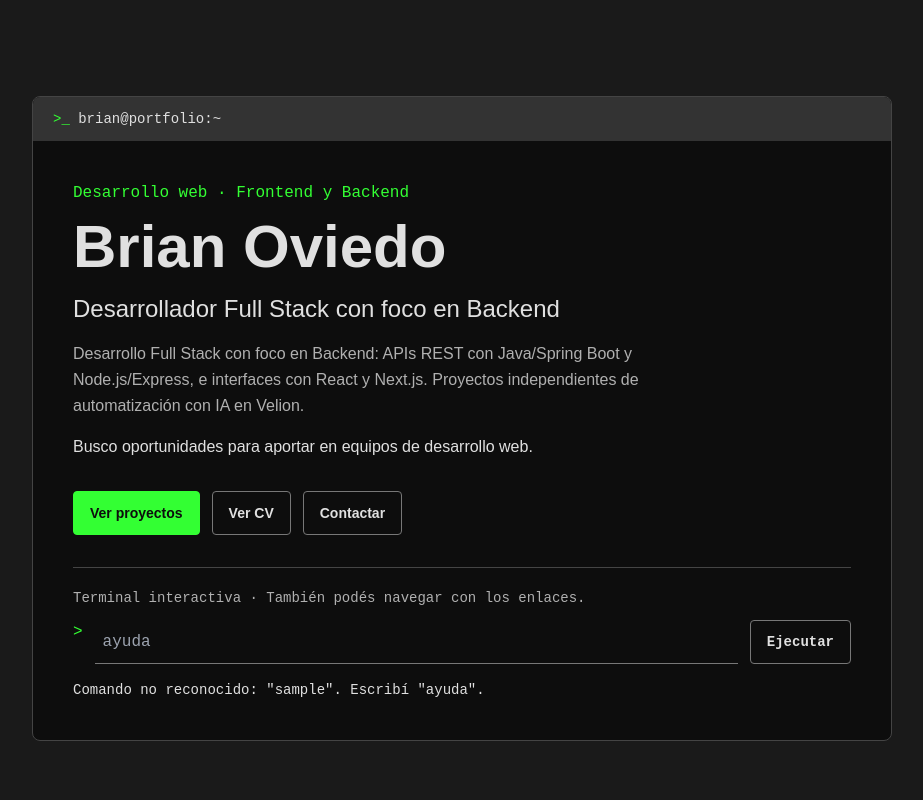
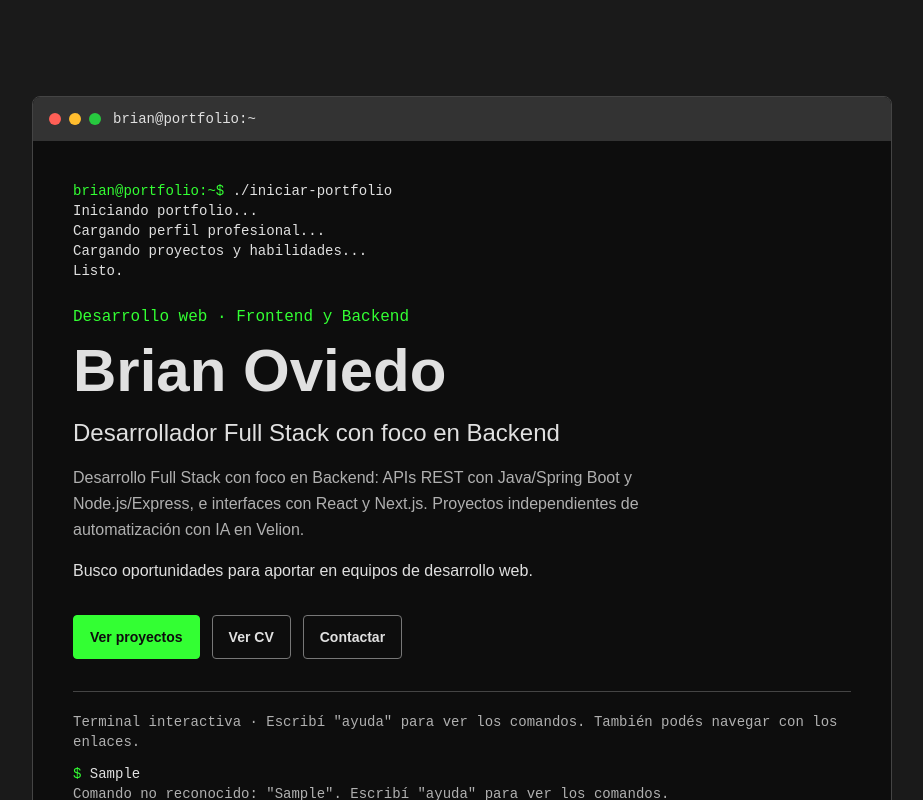
Before and after one commit to elbrayan9/mi-portafolio-react, a React (Vite) app: page / in a window 1280 px wide. Both pictures are taken after typing "Sample" into the empty fields and a click on the button "Ejecutar". Shown: the top 800 px of the page, without its empty margins (178-1101 px from the left). Built offline with nearby package versions, Linux system fonts and the light colour scheme.

Commit message:
feat(portfolio): recuperar terminal interactiva moderna

```diff
--- a/src/components/Hero.jsx
+++ b/src/components/Hero.jsx
@@ -1,50 +1,134 @@
-import { useState } from "react";
+import { useCallback, useEffect, useRef, useState } from "react";
 import { profile } from "../data";
+import Terminal from "./Terminal";
 
-const destinations = { sobremi: "about", capacidades: "capabilities", proyectos: "projects", habilidades: "skills", contacto: "contact", cv: "cv" };
+const bootLines = [
+  { text: "./iniciar-portfolio", prompt: true },
+  { text: "Iniciando portfolio..." },
+  { text: "Cargando perfil profesional..." },
+  { text: "Cargando proyectos y habilidades..." },
+  { text: "Listo." },
+];
+const DONE = { lineIndex: bootLines.length, charIndex: 0 };
+const START = { lineIndex: 0, charIndex: 0 };
+const CHAR_DELAY = 35;
+const LINE_DELAY = 350;
+const INTERACTIVE = "input, textarea, button, a, select, [contenteditable]";
+
+const prefersReducedMotion = () => typeof window !== "undefined" && window.matchMedia && window.matchMedia("(prefers-reduced-motion: reduce)").matches;
+const nextStep = ({ lineIndex, charIndex }) => charIndex < bootLines[lineIndex].text.length ? { lineIndex, charIndex: charIndex + 1 } : { lineIndex: lineIndex + 1, charIndex: 0 };
+
+function BootLine({ line, index, step }) {
+  const typed = index < step.lineIndex ? line.text.length : index === step.lineIndex ? step.charIndex : 0;
+  const typing = index === step.lineIndex;
+  return (
+    <p className="terminal-line">
+      {line.prompt && <span className="text-primary-color">brian@portfolio:~$ </span>}
+      {line.text.slice(0, typed)}
+      {typing && <span className="terminal-cursor" />}
+      <span className="invisible">{line.text.slice(typed)}</span>
+    </p>
+  );
+}
 
 export default function Hero() {
-  const [input, setInput] = useState("");
-  const [response, setResponse] = useState('Escribí "ayuda" para ver los comandos.');
-  function submit(event) {
-    event.preventDefault();
-    const command = input.trim().toLowerCase();
-    if (!command) return;
-    if (command === "limpiar") setResponse("");
-    else if (command === "ayuda") setResponse(`Comandos: ${Object.keys(destinations).join(", ")}, limpiar.`);
-    else if (destinations[command]) {
-      const section = document.getElementById(destinations[command]);
-      section?.scrollIntoView();
-      section?.focus({ preventScroll: true });
-      setResponse(`Sección: ${command}.`);
-    } else setResponse(`Comando no reconocido: "${command}". Escribí "ayuda".`);
-    setInput("");
-  }
+  const [step, setStep] = useState(() => prefersReducedMotion() ? DONE : START);
+  const animating = step.lineIndex < bootLines.length;
+  const timerRef = useRef(null);
+  const skipRef = useRef(null);
+  const inputRef = useRef(null);
+  const focusInputRef = useRef(false);
+
+  const skip = useCallback(() => {
+    clearTimeout(timerRef.current);
+    if (skipRef.current && document.activeElement === skipRef.current) focusInputRef.current = true;
+    setStep(DONE);
+  }, []);
+
+  useEffect(() => {
+    if (step.lineIndex >= bootLines.length) return;
+    const lineEnded = step.charIndex >= bootLines[step.lineIndex].text.length;
+    timerRef.current = setTimeout(() => {
+      setStep(prev => {
+        const next = nextStep(prev);
+        if (next.lineIndex >= bootLines.length) {
+          focusInputRef.current = document.activeElement === skipRef.current;
+        }
+        return next;
+      });
+    }, lineEnded ? LINE_DELAY : CHAR_DELAY);
+    return () => clearTimeout(timerRef.current);
+  }, [step]);
+
+  useEffect(() => {
+    if (!animating) return;
+    function onKeyDown(event) {
+      const target = event.target instanceof Element ? event.target : null;
+      if (event.defaultPrevented || target?.closest("dialog")) return;
+      if (event.key === "Escape" || (event.key === "Enter" && !target?.closest(INTERACTIVE))) skip();
+    }
+    document.addEventListener("keydown", onKeyDown);
+    return () => document.removeEventListener("keydown", onKeyDown);
+  }, [animating, skip]);
+
+  useEffect(() => {
+    if (animating || !focusInputRef.current) return;
+    focusInputRef.current = false;
+    inputRef.current?.focus();
+  }, [animating]);
+
+  useEffect(() => {
+    if (!animating) return;
+    const mediaQuery = window.matchMedia("(prefers-reduced-motion: reduce)");
+    const handleChange = () => {
+      if (mediaQuery.matches) {
+        clearTimeout(timerRef.current);
+        if (skipRef.current && document.activeElement === skipRef.current) focusInputRef.current = true;
+        setStep(DONE);
+      }
+    };
+    if (mediaQuery.addEventListener) {
+      mediaQuery.addEventListener("change", handleChange);
+      return () => mediaQuery.removeEventListener("change", handleChange);
+    } else if (mediaQuery.addListener) {
+      mediaQuery.addListener(handleChange);
+      return () => mediaQuery.removeListener(handleChange);
+    }
+  }, [animating]);
+
   return (
     <header id="hero" className="max-w-[900px] mx-auto px-5 py-16 md:py-24">
       <div className="terminal-panel overflow-hidden">
-        <div className="bg-[#333] px-5 py-3 font-mono text-sm"> <span aria-hidden="true" className="text-primary-color">&gt;_ </span>brian@portfolio:~</div>
-        <div className="p-6 md:p-10">
-          <p className="font-mono text-primary-color mb-3">Desarrollo web · Frontend y Backend</p>
-          <h1 className="text-4xl md:text-6xl font-bold mb-4">{profile.name}</h1>
-          <p className="text-2xl mb-4">{profile.role}</p>
-          <p className="text-secondary-color leading-relaxed max-w-2xl">{profile.summary}</p>
-          <p className="mt-4">Busco oportunidades para aportar en equipos de desarrollo web.</p>
+        <div className="terminal-bar">
+          <span aria-hidden="true" className="flex gap-2 shrink-0">
+            <span className="terminal-light bg-[#ff5f56]" />
+            <span className="terminal-light bg-[#ffbd2e]" />
+            <span className="terminal-light bg-[#27c93f]" />
+          </span>
+          <p className="truncate min-w-0">brian@portfolio:~</p>
+        </div>
+        <div className="p-5 md:p-10 min-w-0">
+          <div aria-hidden="true" className="font-mono text-sm mb-6">
+            {bootLines.map((line, index) => <BootLine key={line.text} line={line} index={index} step={step} />)}
+          </div>
+          <ul className="sr-only">
+            {bootLines.map(line => <li key={line.text}>{line.text}</li>)}
+          </ul>
+          <div className="terminal-fade min-w-0">
+            <p className="font-mono text-primary-color mb-3">Desarrollo web · Frontend y Backend</p>
+            <h1 className="text-4xl md:text-6xl font-bold mb-4 [overflow-wrap:anywhere]">{profile.name}</h1>
+            <p className="text-2xl mb-4">{profile.role}</p>
+            <p className="text-secondary-color leading-relaxed max-w-2xl">{profile.summary}</p>
+            <p className="mt-4">Busco oportunidades para aportar en equipos de desarrollo web.</p>
+          </div>
           <nav aria-label="Presentación" className="flex flex-wrap gap-3 my-8">
             <a className="action primary" href="#projects">Ver proyectos</a>
             <a className="action" href="#cv">Ver CV</a>
             <a className="action" href="#contact">Contactar</a>
           </nav>
-          <div className="border-t border-[#444] pt-5 font-mono">
-            <p className="text-sm text-secondary-color mb-3">Terminal interactiva · También podés navegar con los enlaces.</p>
-            <form onSubmit={submit} className="flex flex-wrap gap-3">
-              <label htmlFor="terminal-input" className="sr-only">Comando de terminal</label>
-              <span aria-hidden="true" className="text-primary-color">&gt;</span>
-              <input id="terminal-input" value={input} onChange={e => setInput(e.target.value)} autoComplete="off" placeholder="ayuda" className="min-w-0 flex-1 bg-transparent border-b border-[#777] px-2" />
-              <button className="action" type="submit">Ejecutar</button>
-            </form>
-            <p role="status" className="mt-4 text-sm break-words">{response}</p>
-          </div>
+          {animating
+            ? <button ref={skipRef} type="button" className="action font-mono" onClick={skip}>Saltar animación</button>
+            : <Terminal inputRef={inputRef} />}
         </div>
       </div>
     </header>
--- /dev/null
+++ b/src/components/Terminal.jsx
@@ -0,0 +1,74 @@
+import { useEffect, useRef, useState } from "react";
+
+const commands = {
+  ayuda: { description: "Muestra esta lista de comandos." },
+  sobremi: { section: "about", description: "Va a la sección Sobre mí." },
+  capacidades: { section: "capabilities", description: "Va a la sección Capacidades." },
+  proyectos: { section: "projects", description: "Va a la sección Proyectos." },
+  habilidades: { section: "skills", description: "Va a la sección Habilidades." },
+  cv: { section: "cv", description: "Va a la sección CV." },
+  contacto: { section: "contact", description: "Va a la sección Contacto." },
+  limpiar: { description: "Limpia el historial de la terminal." },
+};
+
+const normalize = text => text.trim().toLowerCase().normalize("NFD").replace(/[\u0300-\u036f]/g, "").replace(/\s+/g, "");
+const prefersReducedMotion = () => typeof window !== "undefined" && window.matchMedia && window.matchMedia("(prefers-reduced-motion: reduce)").matches;
+
+function goTo(id) {
+  const section = document.getElementById(id);
+  section?.scrollIntoView({ behavior: prefersReducedMotion() ? "auto" : "smooth" });
+  section?.focus({ preventScroll: true });
+}
+
+function run(name, raw) {
+  const command = commands[name];
+  if (name === "ayuda") return ["Comandos disponibles:", ...Object.entries(commands).map(([key, { description }]) => `${key} — ${description}`)];
+  if (command?.section) {
+    goTo(command.section);
+    return [command.description];
+  }
+  return [`Comando no reconocido: "${raw}". Escribí "ayuda" para ver los comandos.`];
+}
+
+export default function Terminal({ inputRef }) {
+  const [input, setInput] = useState("");
+  const [history, setHistory] = useState([]);
+  const nextId = useRef(0);
+  const logRef = useRef(null);
+
+  useEffect(() => {
+    if (logRef.current) logRef.current.scrollTop = logRef.current.scrollHeight;
+  }, [history]);
+
+  function submit(event) {
+    event.preventDefault();
+    const raw = input.trim();
+    const name = normalize(input);
+    setInput("");
+    if (!name) return;
+    if (name === "limpiar") return setHistory([]);
+    const output = run(name, raw);
+    const id = nextId.current++;
+    setHistory(prev => [...prev, { id, command: raw, output }]);
+  }
+
+  return (
+    <div className="terminal-fade border-t border-[#444] pt-5 font-mono min-w-0">
+      <p className="text-sm text-secondary-color mb-3">Terminal interactiva · Escribí "ayuda" para ver los comandos. También podés navegar con los enlaces.</p>
+      <div ref={logRef} role="log" aria-live="polite" aria-label="Historial de la terminal" tabIndex={0} className="terminal-log text-sm">
+        {history.map(entry => (
+          <div key={entry.id} className="mb-3">
+            <p><span aria-hidden="true" className="text-primary-color">$ </span>{entry.command}</p>
+            {entry.output.map((line, index) => <p key={index} className="text-secondary-color">{line}</p>)}
+          </div>
+        ))}
+      </div>
+      <form onSubmit={submit} className="flex flex-col sm:flex-row sm:items-center gap-3 mt-3">
+        <label htmlFor="terminal-input" className="sr-only">Comando de terminal</label>
+        <span aria-hidden="true" className="text-primary-color">brian@portfolio:~$</span>
+        <input id="terminal-input" ref={inputRef} value={input} onChange={e => setInput(e.target.value)} maxLength={40} autoComplete="off" autoCapitalize="off" spellCheck={false} placeholder="ayuda" className="min-w-0 flex-1 bg-transparent border-b border-[#777] px-2 py-1 placeholder:text-secondary-color" />
+        <button className="action" type="submit">Ejecutar</button>
+      </form>
+    </div>
+  );
+}
--- a/src/index.css
+++ b/src/index.css
@@ -14,7 +14,15 @@ body {
   .action.primary { @apply bg-primary-color text-terminal-bg border-primary-color; }
   .section-title { @apply text-3xl md:text-4xl font-bold text-primary-color mb-6; overflow-wrap: anywhere; }
   .cv-heading { @apply text-xl font-bold text-primary-color mt-6 mb-3; }
+  .terminal-bar { @apply flex items-center gap-3 min-w-0 bg-[#333] px-4 py-3 font-mono text-sm text-text-color; }
+  .terminal-light { @apply block w-3 h-3 rounded-full; }
+  .terminal-line { @apply min-w-0 whitespace-pre-wrap; overflow-wrap: anywhere; }
+  .terminal-log { @apply max-h-60 overflow-y-auto min-w-0; overscroll-behavior: contain; overflow-wrap: anywhere; }
+  .terminal-cursor { @apply inline-block w-2 h-4 align-text-bottom bg-primary-color; opacity: 1; animation: blink 1s steps(1) infinite; }
+  .terminal-fade { animation: terminal-fade 0.6s ease-out backwards; }
 }
+@keyframes blink { 50% { opacity: 0; } }
+@keyframes terminal-fade { from { opacity: 0; } }
 html { scroll-behavior: smooth; }
 body { margin: 0; }
 :focus-visible { outline: 3px solid #33ff33; outline-offset: 5px; }
@@ -26,6 +34,7 @@ section { scroll-margin-top: 1rem; }
 @media (prefers-reduced-motion: reduce) {
   html { scroll-behavior: auto; }
   *, *::before, *::after { animation: none !important; transition: none !important; }
+  .terminal-cursor, .terminal-fade { opacity: 1; }
 }
 @media print {
   @page { margin: 15mm; }
```
